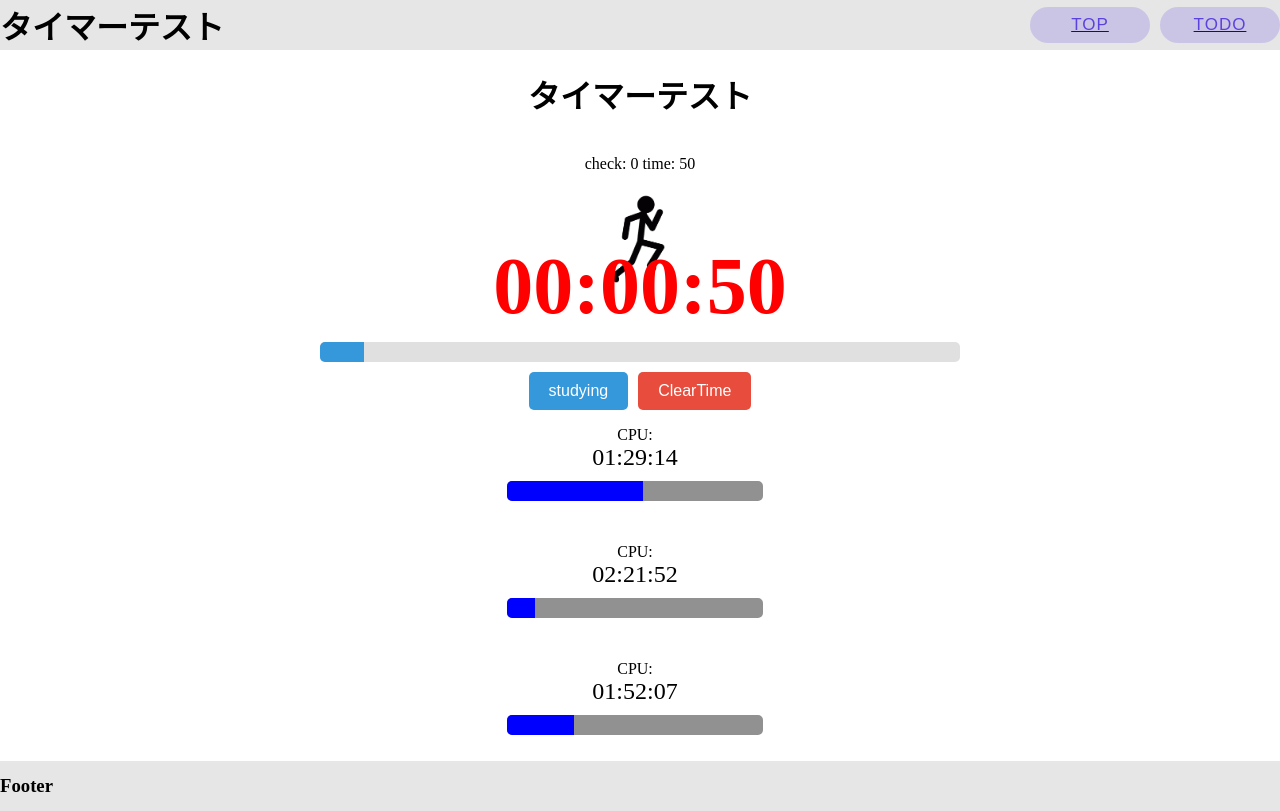
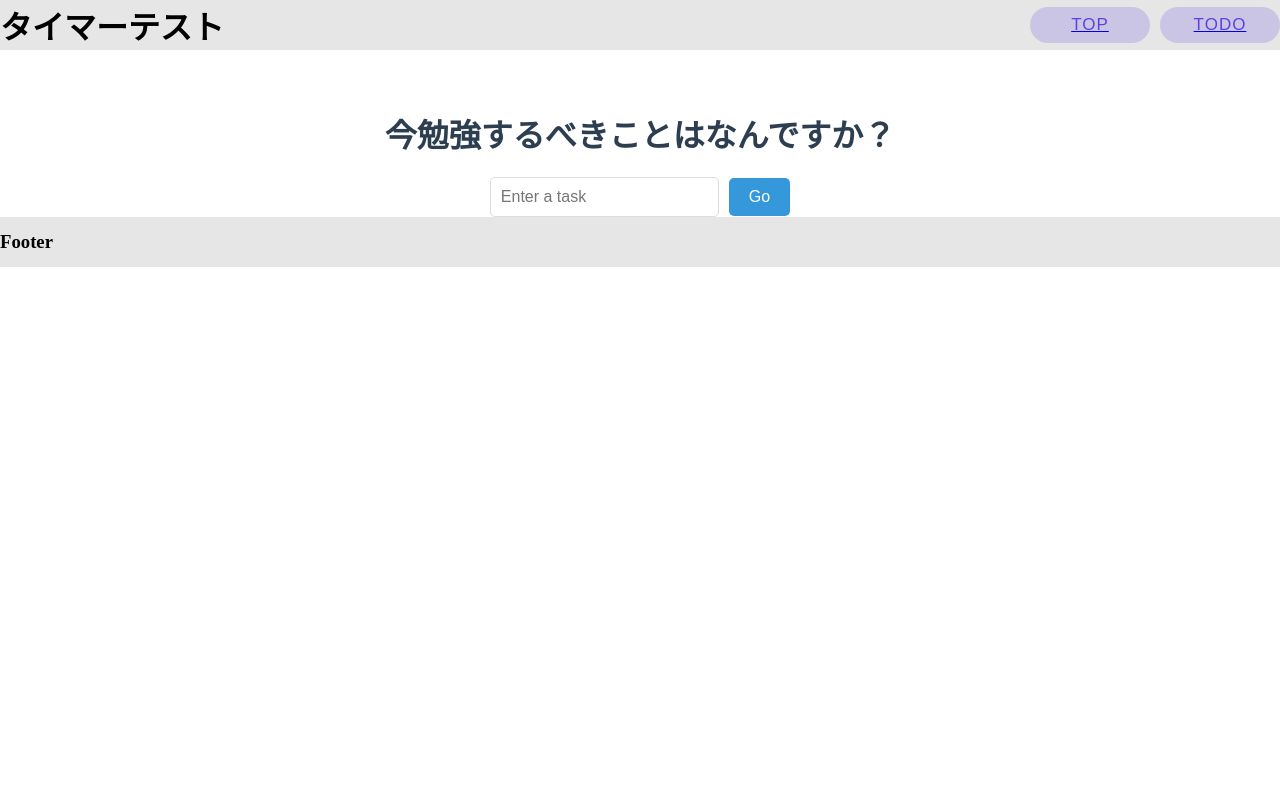
Before and after one commit to 2k2e2n/Clockshare_Vue, a Nuxt app: page / in a window 1280 px wide. Built offline with nearby package versions, Linux system fonts and the light colour scheme.

Commit message:
タスクを聞くようにしました。

```diff
--- /dev/null
+++ b/main.js
@@ -0,0 +1,5 @@
+import { createApp } from 'vue';
+import App from '@/pages/first/index.vue';
+import router from './router';
+
+createApp(App).use(router).mount('#app');
--- a/pages/index.vue
+++ b/pages/index.vue
@@ -1,71 +1,21 @@
-<script setup>
-  import { ref, onMounted } from 'vue';
-  import Showtime from '@/components/Showtime.vue';
-  import Resttime from '@/components/Resttime.vue';
-  import Bot from '@/components/Bot.vue';
+<template>
+  <div id="app">
+    <h1 v-if="!isTaskEntered">今勉強するべきことはなんですか？</h1>
 
+    <!-- タスク入力フォーム -->
+    <div v-if="!isTaskEntered">
+      <input v-model="task" placeholder="Enter a task" />
+      <button @click="enterTask">Go</button>
+    </div>
 
-  // Variable
-  const time = ref(0);
-  const isRest = ref(false);
-  const progress = ref(0); // 追加: ゲージの進行度を管理する変数
-  const local_time_keyname = "time";
-  const bot = ref(10);
-  const hover = ref(false); // ホバー状態を管理する変数
-  const check = ref(0);//ゲージが何回満タンになったか
-
-  window.addEventListener('load', function () {
-    // ロード中
-  });
-
-  onMounted(() => {
-    time.value = 0;
-    progress.value = 0; // 初期化
-    const intervalId = window.setInterval(loop, 100); //デフォルトは1000
-    checklocalkey();
-  });
-
-  //時間が保存されているか確認
-  function checklocalkey() {
-    // 休憩していない場合１秒ずつ実行
-    if (localStorage.hasOwnProperty(local_time_keyname)) {
-      time.value = Number(localStorage.getItem(local_time_keyname));
-    } else {
-      localStorage.setItem(local_time_keyname, "0");
-    }
-  }
-
-  function clearTime() {
-    localStorage.setItem(local_time_keyname, "0");
-    checklocalkey();
-    progress.value = 0; // 追加: ゲージもリセット
-  }
-
-  function loop() {
-    if (!isRest.value) {
-      time.value++;
-      progress.value = (time.value % 600); // 追加: ゲージの進行度を更新（10分ごとにリセット）
-      localStorage.setItem(local_time_keyname, time.value);
-    }
-    if (progress.value == 599) {
-      check.value++;
-      //progress.value == 0;
-    }
-  }
-
-  function toggleRest() {
-    isRest.value = !isRest.value;
-  }
-</script>
-
-
-<template>
-
-  <div class="timer-container">
+    <!-- タイマー表示 -->
+    <div v-else class="timer-container">
       <h1>タイマーテスト</h1>
-  <p>check: {{ check }} time: {{ time }}  </p>
+      <p>今勉強していること：{{ task }}</p>
+      <p>check: {{ check }} time: {{ time }}</p>
       <div>
-  <img src="@/assets/images/running-stickman-transparency.gif" alt="logo" class="running-stickman"> </div>
+        <img src="@/assets/images/running-stickman-transparency.gif" alt="logo" class="running-stickman">
+      </div>
 
       <Showtime class="maincontent" v-if="!isRest" :time="time" />
       <Resttime class="maincontent" v-if="isRest" :isRest="isRest" />
@@ -84,27 +34,123 @@
           {{ isRest ? 'REST' : 'studying' }}
         </button>
         <!-- クリアタイムボタン -->
-      <button class="clear-button" @click="clearTime">ClearTime </button>
+        <button class="clear-button" @click="clearTime">ClearTime</button>
       </div>
 
       <Bot />
       <Bot />
       <Bot />
     </div>
+  </div>
 </template>
 
+<script setup>
+import { ref, onMounted } from 'vue';
+import Showtime from '@/components/Showtime.vue';
+import Resttime from '@/components/Resttime.vue';
+import Bot from '@/components/Bot.vue';
+
+const task = ref('');
+const isTaskEntered = ref(false);
+const time = ref(0);
+const isRest = ref(false);
+const progress = ref(0);
+const hover = ref(false);
+const check = ref(0);
+const local_time_keyname = "time";
+
+let intervalId = null;
+
+onMounted(() => {
+  checklocalkey();
+});
+
+function enterTask() {
+  if (task.value.trim() !== '') {
+    isTaskEntered.value = true;
+    startTimer();
+  }
+}
+
+function startTimer() {
+  time.value = Number(localStorage.getItem(local_time_keyname)) || 0;
+  progress.value = time.value % 600;
+
+  if (intervalId) {
+    clearInterval(intervalId);
+  }
+
+  intervalId = window.setInterval(loop, 1000); // Update every second
+}
+
+function checklocalkey() {
+  if (!localStorage.getItem(local_time_keyname)) {
+    localStorage.setItem(local_time_keyname, "0");
+  }
+}
+
+function clearTime() {
+  localStorage.setItem(local_time_keyname, "0");
+  time.value = 0;
+  progress.value = 0;
+}
+
+function loop() {
+  if (!isRest.value) {
+    time.value++;
+    progress.value = time.value % 600; // Gauge resets every 10 minutes
+    localStorage.setItem(local_time_keyname, time.value);
+
+    if (progress.value === 599) {
+      check.value++;
+    }
+  }
+}
+
+function toggleRest() {
+  isRest.value = !isRest.value;
+}
+</script>
 
 <style scoped>
+#app {
+  font-family: Avenir, Helvetica, Arial, sans-serif;
+  text-align: center;
+  color: #2c3e50;
+  margin-top: 60px;
+}
+
+input {
+  padding: 10px;
+  font-size: 16px;
+  border-radius: 5px;
+  border: 1px solid #ddd;
+  margin-right: 10px;
+}
+
+button {
+  padding: 10px 20px;
+  font-size: 16px;
+  color: white;
+  background-color: #3498db;
+  border: none;
+  border-radius: 5px;
+  cursor: pointer;
+  transition: background-color 0.3s ease;
+}
+
+button:hover {
+  background-color: #2980b9;
+}
+
 .timer-container {
   display: flex;
   flex-direction: column;
   align-items: center;
   justify-content: center;
-  /*height: 100vh; */
   text-align: center;
 }
 
-/* ---既存のCSS--- */
 .maincontent {
   font-size: 500%;
   color: red;
@@ -124,15 +170,15 @@
   height: 20px;
   background-color: #3498db;
   width: 0;
-  transition: width 1s linear; /* ゲージの幅を滑らかに更新 */
+  transition: width 1s linear;
 }
 
 .btn-main {
   display: flex;
   align-items: center;
   justify-content: center;
+}
 
-}
 .toggle-button {
   padding: 10px 20px;
   font-size: 16px;
@@ -140,11 +186,11 @@
   border: none;
   border-radius: 5px;
   cursor: pointer;
-    transition: background-color 0.3s ease, color 0.3s ease; /* 色のトランジション */
+  transition: background-color 0.3s ease, color 0.3s ease;
   margin-right: 10px;
-    background-color: #3498db; /* 通常時の青色背景 */
+  background-color: #3498db;
+}
 
-  }
 .clear-button {
   padding: 10px 20px;
   font-size: 16px;
@@ -152,16 +198,17 @@
   border: none;
   border-radius: 5px;
   cursor: pointer;
-    transition: background-color 0.3s ease, color 0.3s ease; /* 色のトランジション */
-    background-color: #e74c3c; /* 通常時の赤色背景 */
+  transition: background-color 0.3s ease, color 0.3s ease;
+  background-color: #e74c3c;
+}
 
+.toggle-button.hover {
+  background-color: #f1c40f;
+  color: black;
 }
-  .toggle-button.hover {
-    background-color: #f1c40f; /* ホバー時の黄色背景 */
-    color: black; /* ホバー時の黒色テキスト */
-  }
+
 .clear-button:hover {
-    background-color: #c0392b; /* ホバー時の暗い赤色背景 */
+  background-color: #c0392b;
 }
 
 .running-stickman {
@@ -170,5 +217,4 @@
   margin-top: -200px;
   z-index: -1;
 }
-
 </style>
```
Also changed, not shown: index.js (added, +24 -0 lines), pages/first/index.vue (added). Lines whose indentation alone changed are shown as unchanged.
